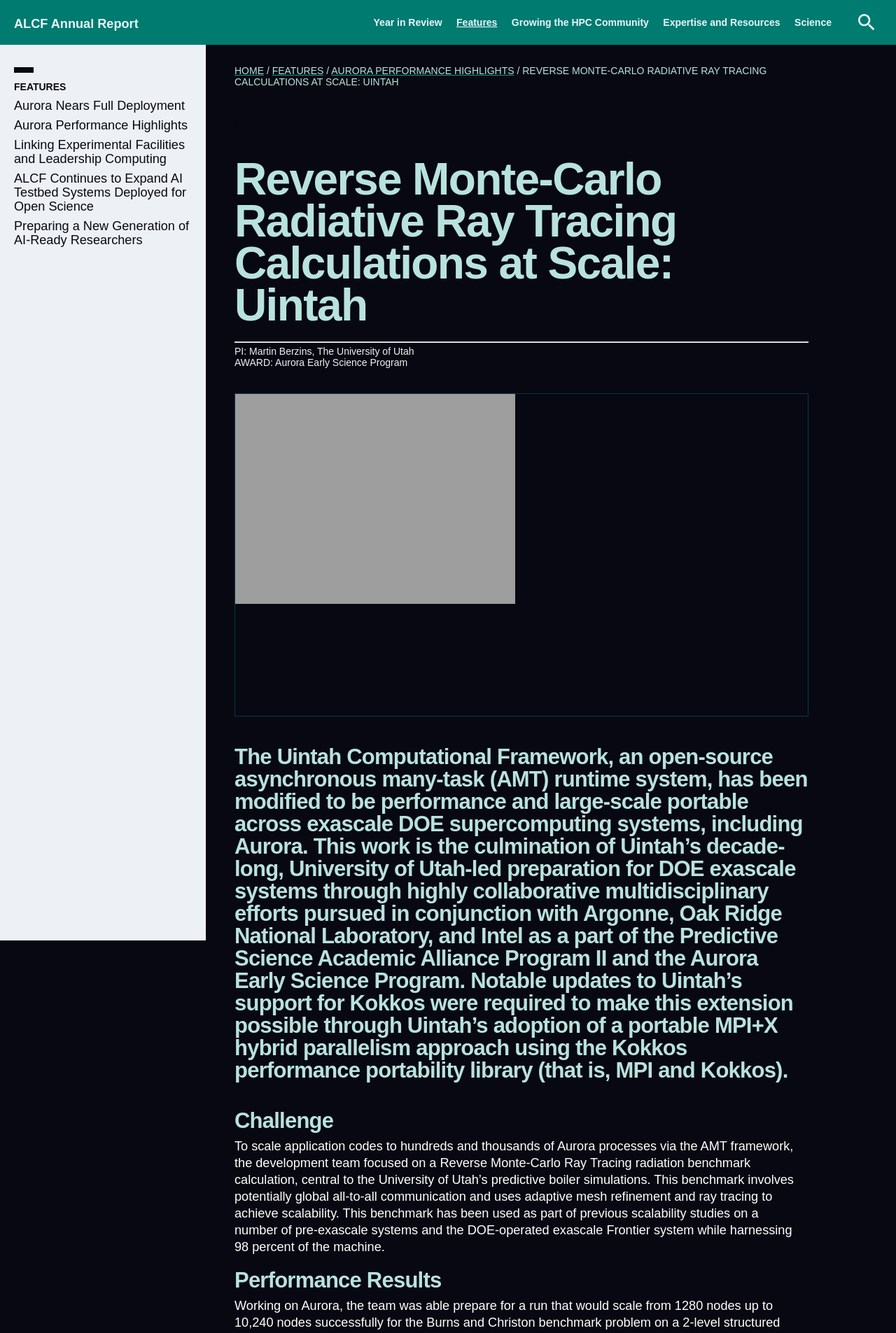
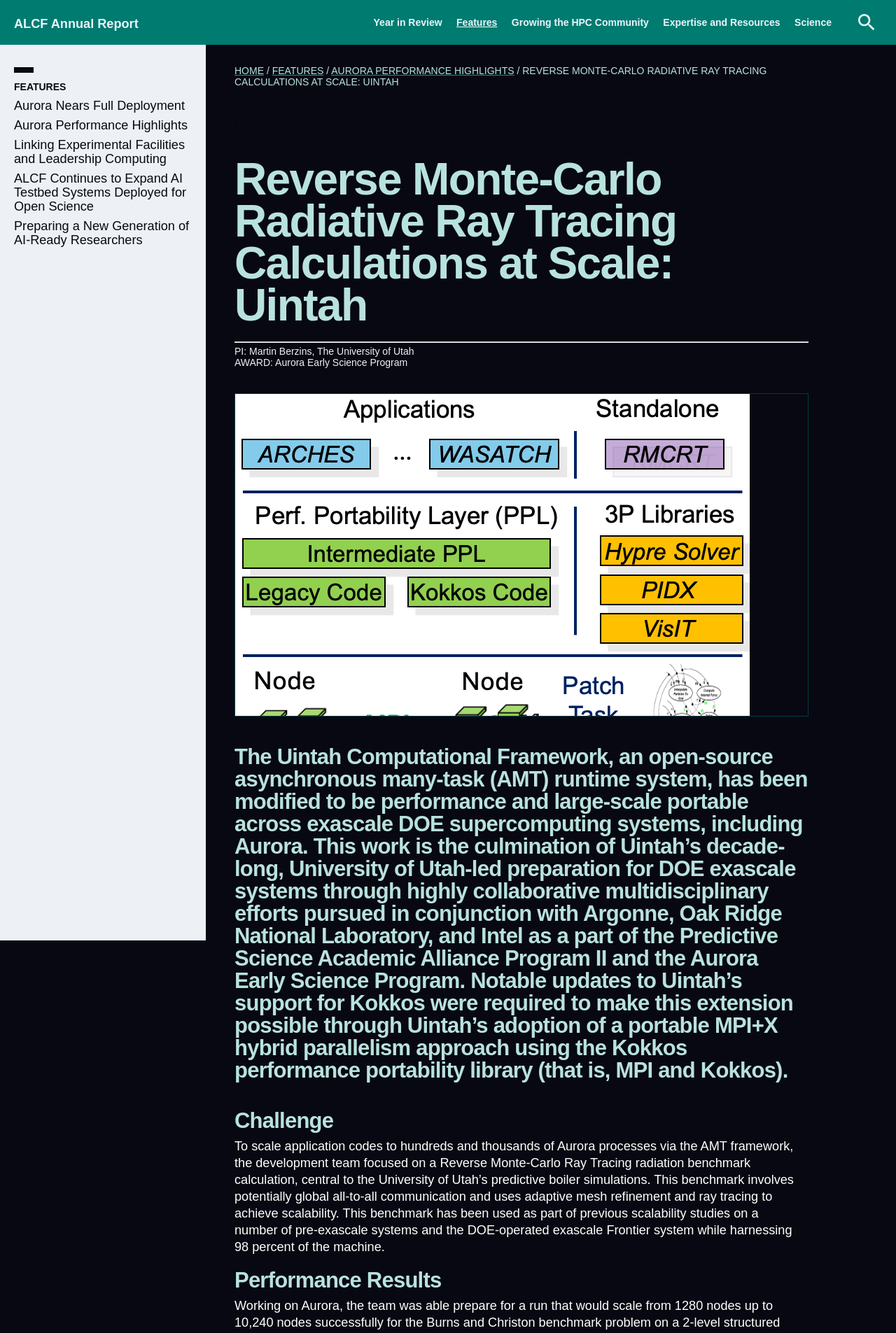
Before and after one commit to argonne-lcf/AR2024, a Jekyll site: the page built from _performancehighlights/uintah.md, in a window 1280 px wide. Shown: the top 1905 px of the page at 70% size. Built offline with Jekyll 4.4.1, drawn with Linux system fonts in a browser that asks for light colours; some web fonts are replaced.

Commit message:
Update uintah.md
trying to fix image

```diff
--- a/_performancehighlights/uintah.md
+++ b/_performancehighlights/uintah.md
@@ -9,7 +9,7 @@ pi: 'Martin Berzins, The University of Utah'
 award: 'Aurora Early Science Program'
 systems: '-'
 
-image: 'Uintah-Architecture.png'
+image: 'Uintah_Architecture.png'
 
 ---
 
```
